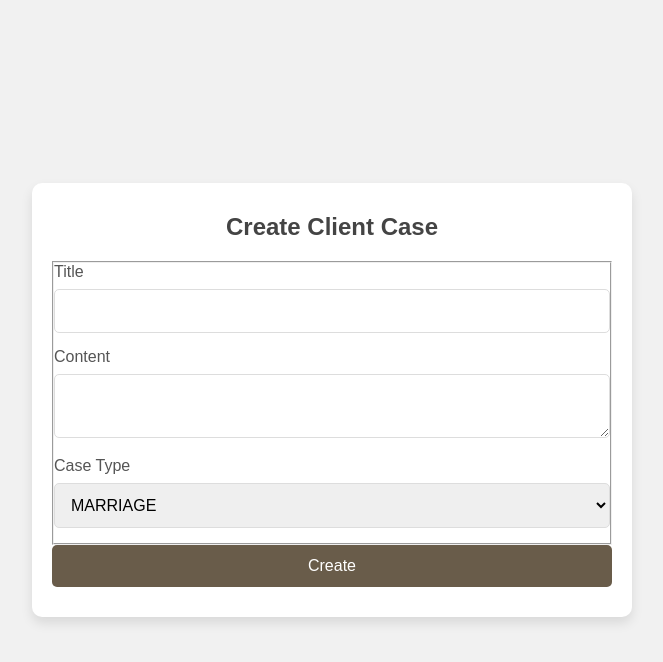
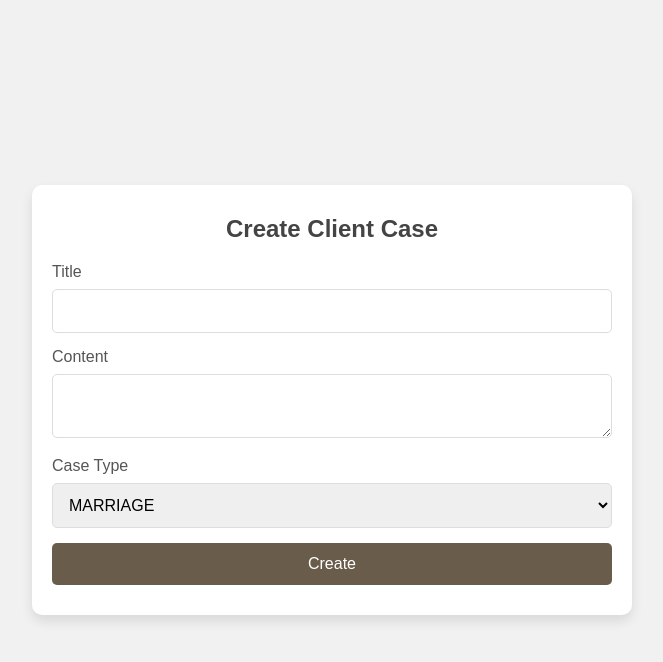
Before and after one commit to siddsp02/LawReach, a Flask app: page /client-create-case in a window 1280 px wide. Shown: the top 662 px of the page, without its empty margins (308-971 px from the left). Run offline with Flask 3, Linux system fonts and the light colour scheme; tables that the repository leaves empty hold one stand-in row (values such as "Sample post").

Commit message:
removed border around fieldset and added gradient to main homepage

```diff
--- a/src/static/styles/client-create-case.css
+++ b/src/static/styles/client-create-case.css
@@ -14,6 +14,12 @@ body {
     align-items: center;
     min-height: 100vh;
     color: #333;
+}
+
+fieldset {
+    border-width: 0;
+    padding: 0;
+    margin: 0;
 }
 
 /* Form Container Styling */
@@ -42,6 +48,7 @@ label {
     display: block;
     color: #555;
 }
+
 
 /* Input and Textarea Styling */
 input[type="text"],
--- a/src/static/styles/client-request.css
+++ b/src/static/styles/client-request.css
@@ -3,6 +3,12 @@ body {
     background-color: #f1f1f1;
     margin: 0;
     padding: 20px;
+}
+
+fieldset {
+    border-width: 0;
+    padding: 0;
+    margin: 0;
 }
 
 .table-container {
--- a/src/static/styles/client-sign-up.css
+++ b/src/static/styles/client-sign-up.css
@@ -14,6 +14,12 @@ body {
     min-height: 100vh;
     background-color: #f1f1f1;
     color: #333;
+}
+
+fieldset {
+    border-width: 0;
+    padding: 0;
+    margin: 0;
 }
 
 /* Container Styling */
--- a/src/static/styles/client.css
+++ b/src/static/styles/client.css
@@ -11,6 +11,12 @@ body {
     background-color: #f1f1f1;
     margin: 0;
     padding: 20px;
+}
+
+fieldset {
+    border-width: 0;
+    padding: 0;
+    margin: 0;
 }
 
 .table-container {
--- a/src/static/styles/index.css
+++ b/src/static/styles/index.css
@@ -13,6 +13,12 @@ body {
     justify-content: center;
     align-items: center;
     height: 100vh;
+}
+
+fieldset {
+    border-width: 0;
+    padding: 0;
+    margin: 0;
 }
 
 /* Container Styling */
--- a/src/static/styles/lawyer-application.css
+++ b/src/static/styles/lawyer-application.css
@@ -11,6 +11,12 @@ body {
     background-color: #f1f1f1;
     margin: 0;
     padding: 0;
+}
+
+fieldset {
+    border-width: 0;
+    padding: 0;
+    margin: 0;
 }
 
 /* Container */
--- a/src/static/styles/lawyer-sign-up.css
+++ b/src/static/styles/lawyer-sign-up.css
@@ -14,6 +14,12 @@ body {
     min-height: 100vh;
     background-color: #f1f1f1;
     color: #333;
+}
+
+fieldset {
+    border-width: 0;
+    padding: 0;
+    margin: 0;
 }
 
 /* Container Styling */
--- a/src/static/styles/log-in.css
+++ b/src/static/styles/log-in.css
@@ -14,6 +14,12 @@ body {
     min-height: 100vh;
     background-color: #f1f1f1;
     color: #333;
+}
+
+fieldset {
+    border-width: 0;
+    padding: 0;
+    margin: 0;
 }
 
 /* Container Styling */
--- a/src/static/styles/sign-up.css
+++ b/src/static/styles/sign-up.css
@@ -14,6 +14,12 @@ body {
     min-height: 100vh;
     background-color: #f1f1f1;
     color: #333;
+}
+
+fieldset {
+    border-width: 0;
+    padding: 0;
+    margin: 0;
 }
 
 /* Container Styling */
```
Also changed, not shown: src/templates/index.html (+84 -3 lines).
